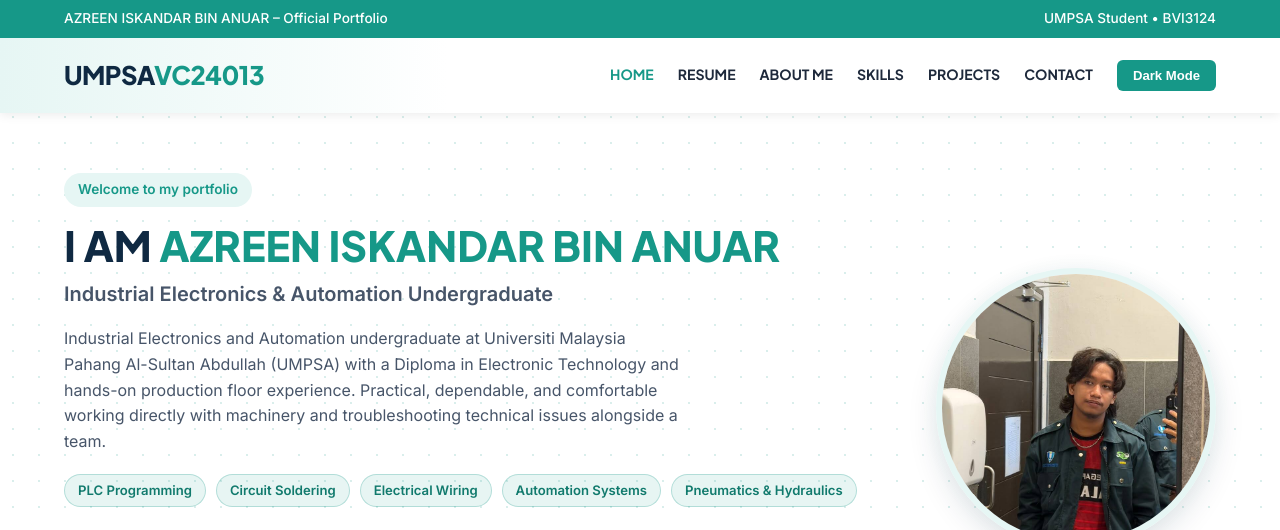
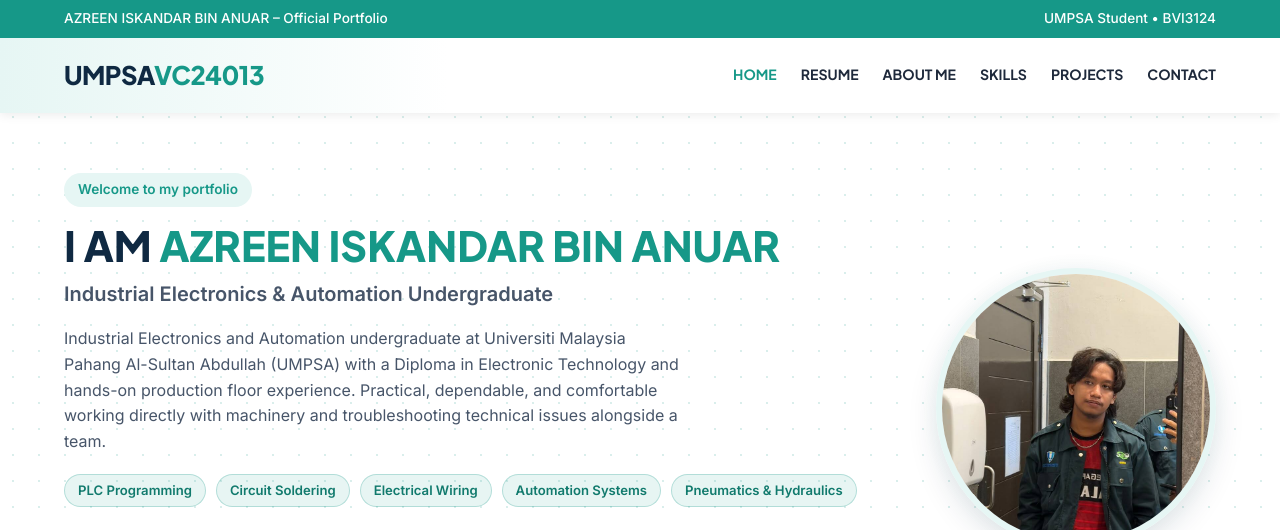
Before and after one commit to Azreen13/personal-portfolio, a plain HTML site: page index.html in a window 1280 px wide. Shown: the top 530 px of the page. Drawn offline with Linux system fonts and the light colour scheme.

Commit message:
Update index.html

```diff
--- a/index.html
+++ b/index.html
@@ -620,11 +620,6 @@
         <li><a href="skills.html">Skills</a></li>
         <li><a href="projects.html">Projects</a></li>
         <li><a href="contact.html">Contact</a></li>
-        <li>
-          <button type="button" id="themeToggle" class="theme-btn" aria-label="Toggle dark or light theme">
-            Dark Mode
-          </button>
-        </li>
       </ul>
     </nav>
   </header>
```
